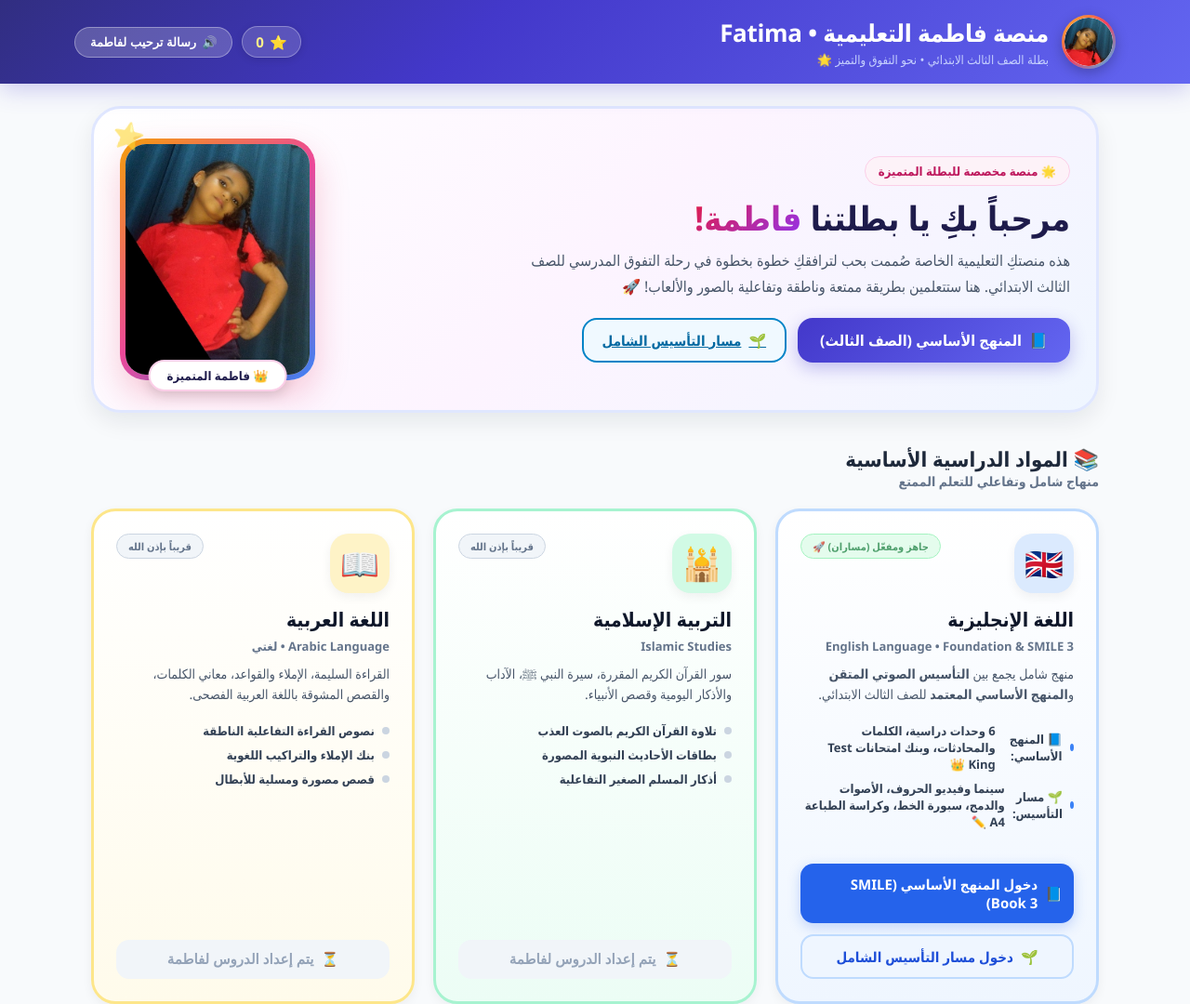
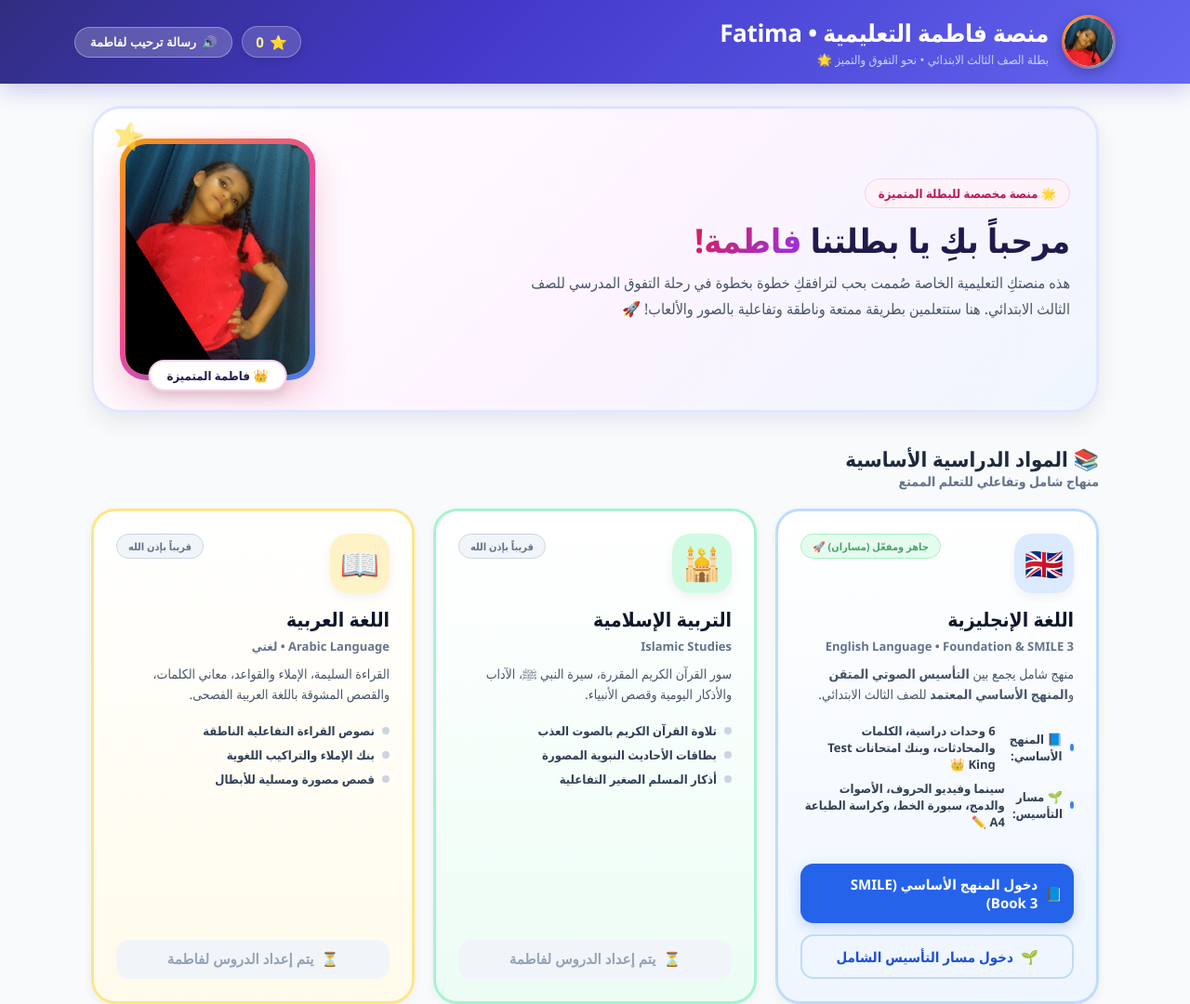
Before and after one commit to afefe60-cmyk/fatima-platform, a website: page index.html in a window 1280 px wide. Shown: the top 1080 px of the page at 93% size. Drawn offline with Linux system fonts and the light colour scheme.

Commit message:
Keep hero section clean and pure, keeping all English navigation buttons strictly inside English Subject Card

```diff
--- a/index.html
+++ b/index.html
@@ -927,14 +927,7 @@ footer strong {
         هذه منصتكِ التعليمية الخاصة صُممت بحب لترافقكِ خطوة بخطوة في رحلة التفوق المدرسي للصف الثالث الابتدائي.
         هنا ستتعلمين بطريقة ممتعة وناطقة وتفاعلية بالصور والألعاب! 🚀
       </p>
-      <div class="hero-actions">
-        <a href="Grade3_English_Curriculum.html" class="btn-hero-primary" id="btn-start-curriculum">
-          <span>📘</span> <span>المنهج الأساسي (الصف الثالث)</span>
-        </a>
-        <a href="English_Spelling_Digital_Flashcards.html" class="btn-hero-secondary" id="btn-start-foundation" style="border-color:#0284c7; background:#f0f9ff; color:#0369a1; font-weight:800;">
-          <span>🌱</span> <span>مسار التأسيس الشامل</span>
-        </a>
-      </div>
+
     </div>
 
     <!-- Enhanced Photo Frame -->
```
